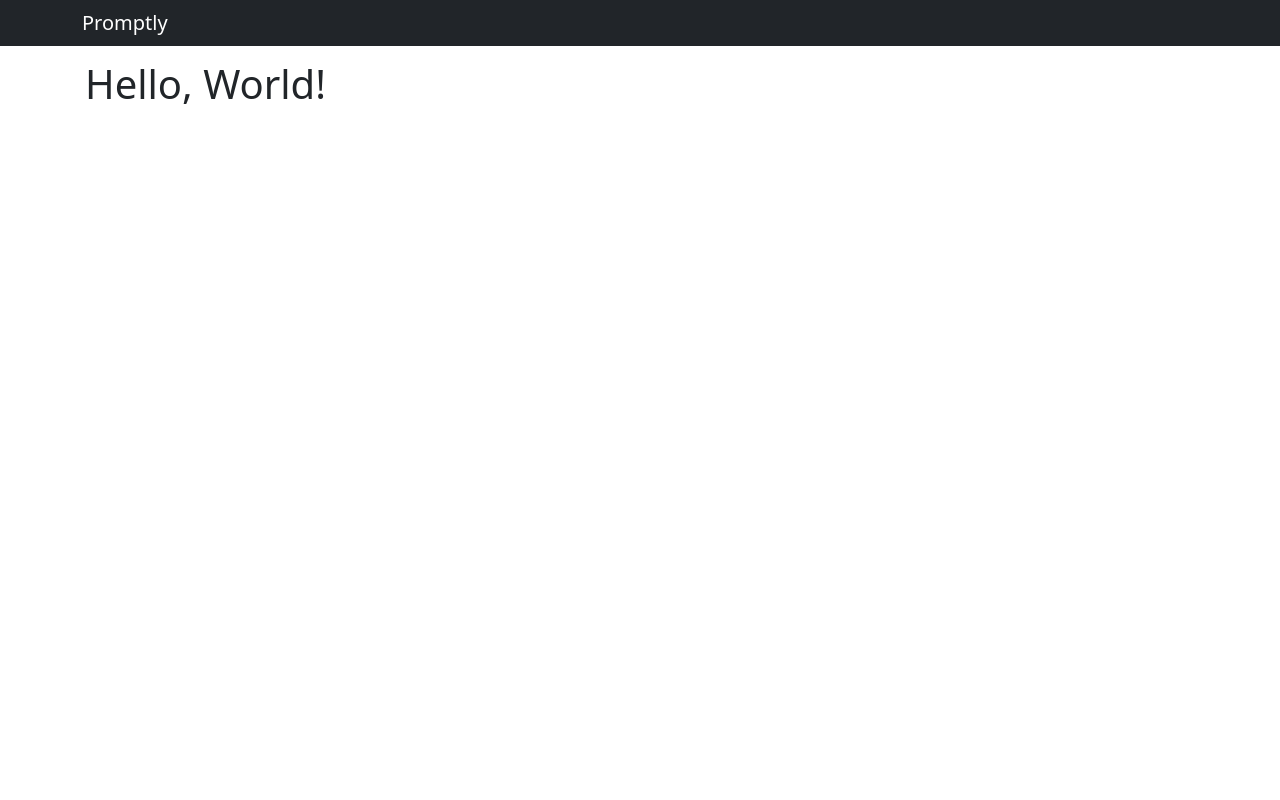
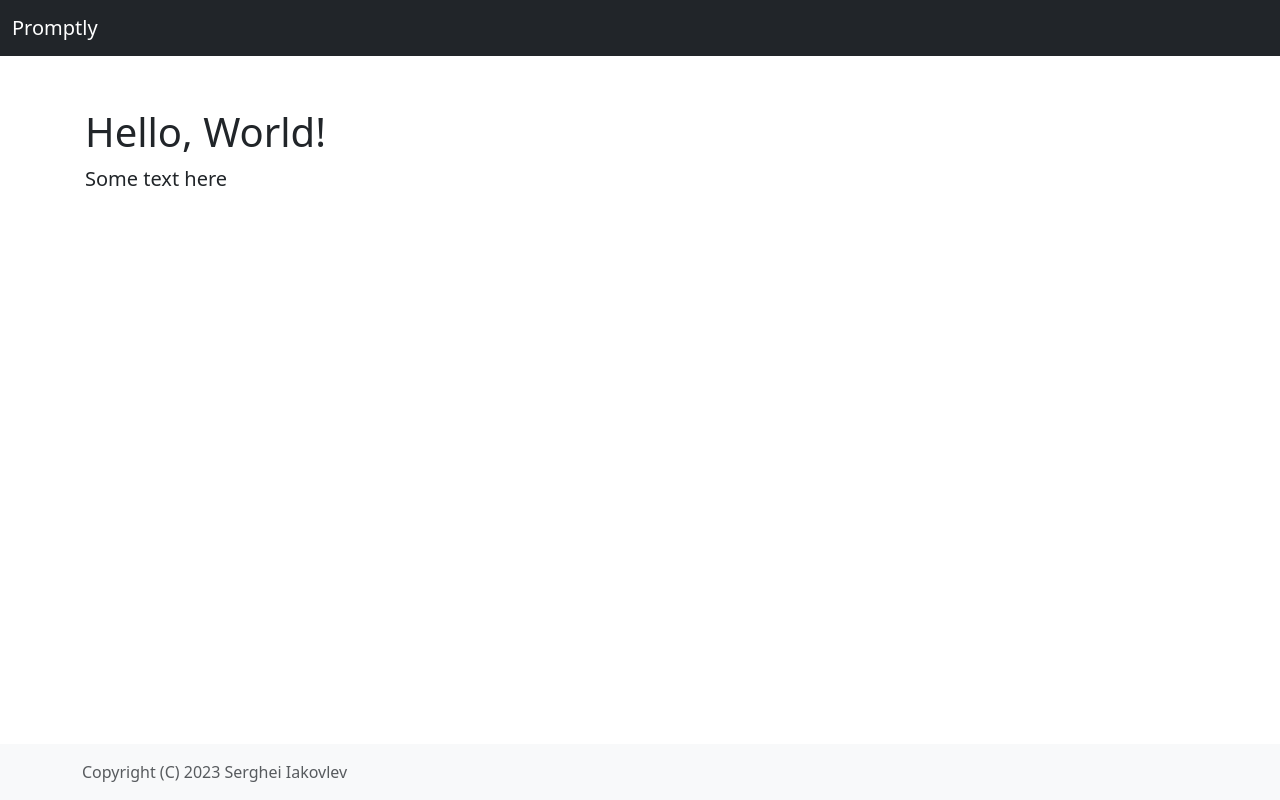
Before and after one commit to sergeyklay/promptly, a Flask app: page / in a window 1280 px wide. Run offline with Flask 3, Linux system fonts and the light colour scheme; some libraries are stand-ins or nearby versions.

Commit message:
Tune up base html layout

```diff
--- a/promptly/templates/base.html
+++ b/promptly/templates/base.html
@@ -1,5 +1,5 @@
 <!doctype html>
-<html lang="en">
+<html lang="en" class="h-100" data-bs-theme="auto">
   <head>
     <meta charset="utf-8">
     <meta http-equiv="X-UA-Compatible" content="IE=edge">
@@ -10,23 +10,47 @@
     <link href="{{ url_for('static',filename='css/bootstrap.min.css') }}" rel="stylesheet">
     <link href="{{ url_for('static',filename='css/main.css') }}" rel="stylesheet">
   </head>
-  <body>
+  <body class="d-flex flex-column h-100">
     <header>
-      <nav class="navbar navbar-dark bg-dark fixed-top" role="navigation">
-        <div class="container">
-          <div class="navbar-header">
-            <a class="navbar-brand" href="/">Promptly</a>
-          </div>
+      <!-- Fixed navbar -->
+      <nav class="navbar navbar-expand-md navbar-dark fixed-top bg-dark" role="navigation">
+        <div class="container-fluid">
+          <a class="navbar-brand" href="/">Promptly</a>
+          <buttonon class="navbar-toggler"
+                    type="button"
+                    data-bs-toggle="collapse"
+                    data-bs-target="#navbarCollapse"
+                    aria-controls="navbarCollapse"
+                    aria-expanded="false"
+                    aria-label="Toggle navigation">
+            <span class="navbar-toggler-icon"></span>
+          </button>
+         <div class="collapse navbar-collapse" id="navbarCollapse">
+           <ul class="navbar-nav me-auto mb-2 mb-md-0">
+             <li class="nav-item">
+               <a class="nav-link active" aria-current="page" href="/">Home</a>
+             </li>
+           </ul>
+         </div>
         </div>
       </nav>
     </header>
 
-    <main>
+    <!-- Begin page content -->
+    <main class="flex-shrink-0">
       <div class="container">
         {% block container %}{% endblock %}
       </div>
     </main>
 
+    <footer class="footer mt-auto py-3 bg-body-tertiary">
+      <div class="container">
+        <span class="text-body-secondary">
+          Copyright (C) 2023 Serghei Iakovlev
+        </span>
+      </div>
+    </footer>
+
     <script src="{{ url_for('static',filename='js/jquery.min.js') }}"></script>
     <script src="{{ url_for('static',filename='js/bootstrap.bundle.min.js') }}"></script>
   </body>
--- a/promptly/templates/home.html
+++ b/promptly/templates/home.html
@@ -1,5 +1,6 @@
 {% extends 'base.html' %}
-asdasdas
+
 {% block container %}
-<h1>Hello, World!</h1>
+<h1 class="mt-5">Hello, World!</h1>
+<p class="lead">Some text here</p>
 {% endblock %}
```
